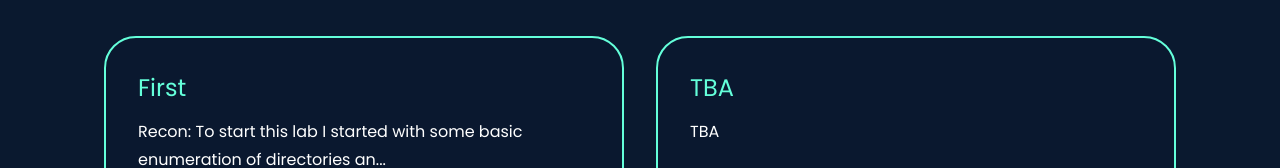
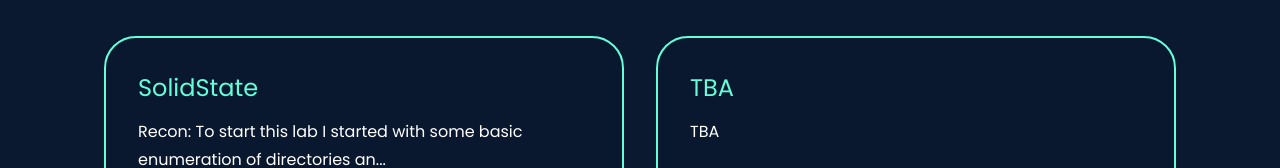
Before and after one commit to JacksonLDJ/react-portfolio-website, a React (Create React App) app: page /blog in a window 1280 px wide. Shown: the part 297-465 px from the top of the page. Built offline with nearby package versions, Linux system fonts and the light colour scheme.

Commit message:
Update posts.js

```diff
--- a/src/data/posts.js
+++ b/src/data/posts.js
@@ -3,8 +3,8 @@
 
 export const posts = [
   {
-    title: "First",
-    slug: "First",
+    title: "SolidState",
+    slug: "SolidState",
     content: [
       {
         template: "",
```
